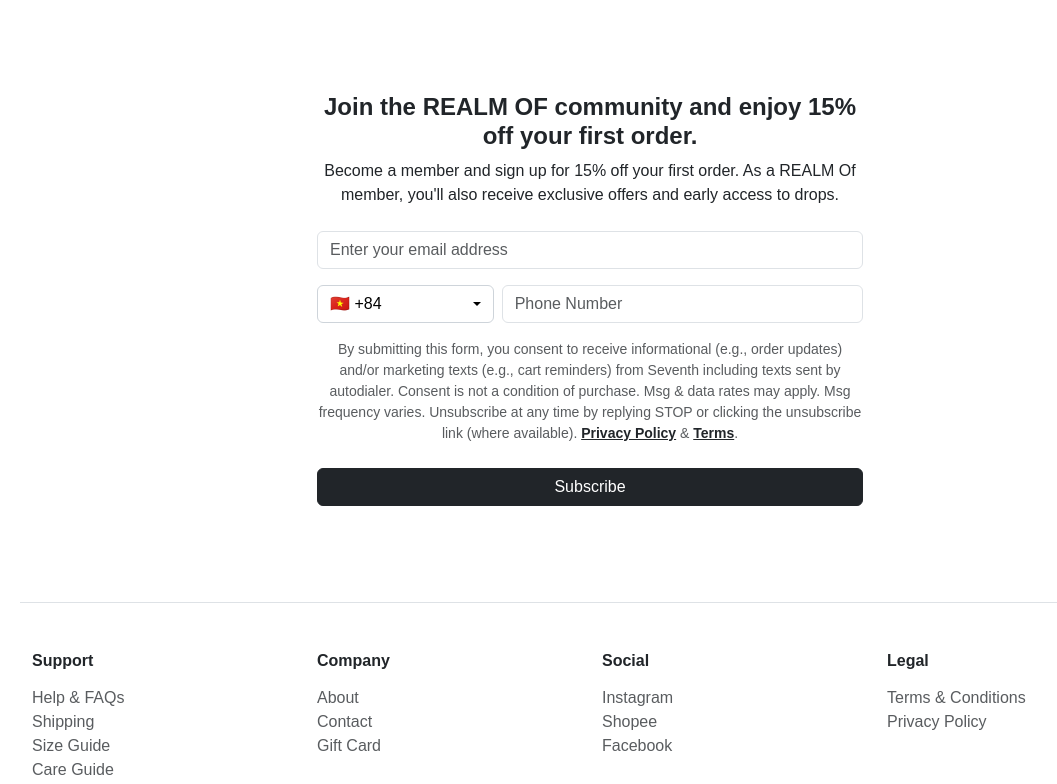
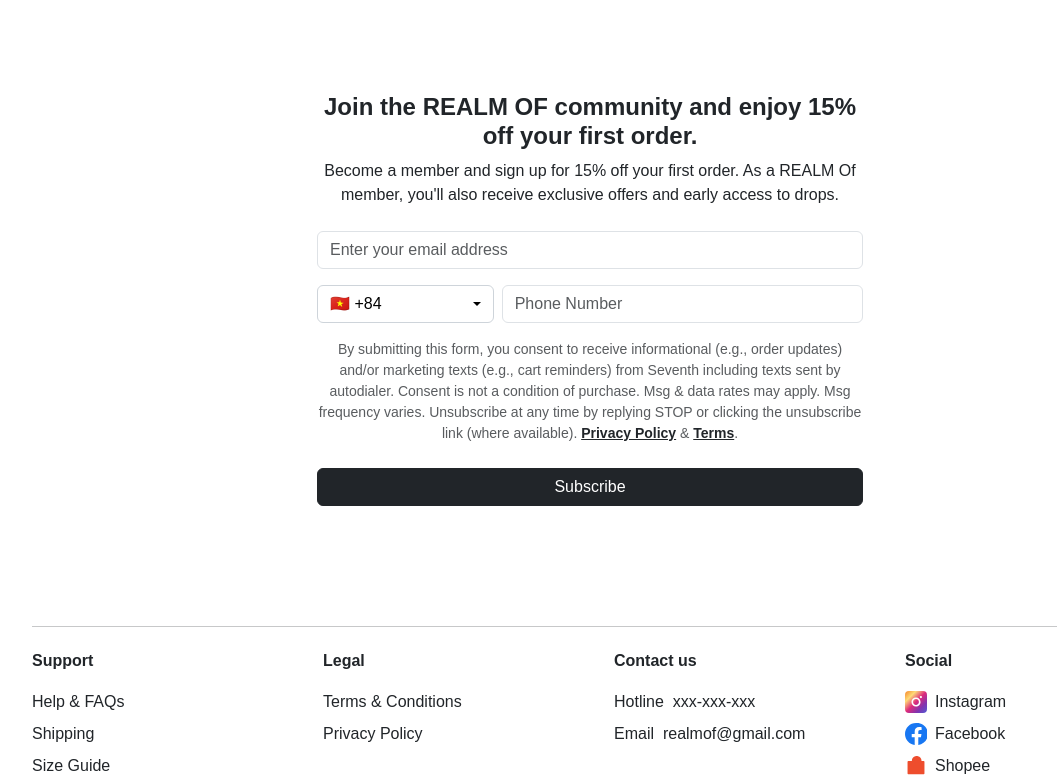
Before and after one commit to DennisDo1708/REALMOF, a plain HTML site: page index.html in a window 1280 px wide. Shown: the part 2016-2800 px from the top of the page, without its empty margins (50-1107 px from the left). Drawn offline with nearby package versions, Linux system fonts and the light colour scheme.

Commit message:
Update index.html

```diff
--- a/index.html
+++ b/index.html
@@ -147,6 +147,7 @@
     <button class="btn" id="menuClose"><i class="bi bi-x-lg"></i></button>
   </div>
   <ul class="list-unstyled">
+    <li><a href="#" class="text-decoration-none d-block py-2" target="_blank">About</a></li>
     <li><a href="index2.html" class="text-decoration-none d-block py-2" target="_blank">Shop All</a></li>
     <li><a href="#" class="text-decoration-none d-block py-2">Gift Card</a></li>
     <li>
@@ -300,51 +301,87 @@
   </div>
 </section>
 
-<!-- Footer Section -->
-<footer class="container py-5 border-top mt-5">
-  <div class="row row-cols-2 row-cols-md-4 g-4">
-    <!-- Support -->
-    <div>
-      <h6 class="fw-bold mb-3">Support</h6>
-      <ul class="list-unstyled">
-        <li><a href="#" class="text-decoration-none text-muted">Help & FAQs</a></li>
-        <li><a href="#" class="text-decoration-none text-muted">Shipping</a></li>
-        <li><a href="#" class="text-decoration-none text-muted">Size Guide</a></li>
-        <li><a href="#" class="text-decoration-none text-muted">Care Guide</a></li>
-        <li><a href="#" class="text-decoration-none text-muted">Exchanges & Returns</a></li>
-      </ul>
-    </div>
+<!-- ====== ABOUT + FOOTER ====== -->
+<section class="py-5 text-center" style="background:#fff;">
+  <div class="container">
+    <hr class="my-4">
 
-    <!-- Company -->
-    <div>
-      <h6 class="fw-bold mb-3">Company</h6>
-      <ul class="list-unstyled">
-        <li><a href="#" class="text-decoration-none text-muted">About</a></li>
-        <li><a href="#" class="text-decoration-none text-muted">Contact</a></li>
-        <li><a href="#" class="text-decoration-none text-muted">Gift Card</a></li>
-      </ul>
-    </div>
+    <!-- 4 columns -->
+    <div class="row justify-content-center g-5 text-md-start">
 
-    <!-- Social -->
-    <div>
-      <h6 class="fw-bold mb-3">Social</h6>
-      <ul class="list-unstyled">
-        <li><a href="#" class="text-decoration-none text-muted">Instagram</a></li>
-        <li><a href="#" class="text-decoration-none text-muted">Shopee</a></li>
-        <li><a href="#" class="text-decoration-none text-muted">Facebook</a></li>
-      </ul>
-    </div>
+      <!-- Support -->
+      <div class="col-10 col-sm-6 col-lg-3">
+        <h6 class="fw-bold mb-3">Support</h6>
+        <ul class="list-unstyled mb-0">
+          <li class="py-1"><a href="#" class="text-decoration-none text-dark">Help & FAQs</a></li>
+          <li class="py-1"><a href="#" class="text-decoration-none text-dark">Shipping</a></li>
+          <li class="py-1"><a href="#" class="text-decoration-none text-dark">Size Guide</a></li>
+          <li class="py-1"><a href="#" class="text-decoration-none text-dark">Care Guide</a></li>
+          <li class="py-1"><a href="#" class="text-decoration-none text-dark">Exchanges & Returns</a></li>
+        </ul>
+      </div>
 
-    <!-- Legal -->
-    <div>
-      <h6 class="fw-bold mb-3">Legal</h6>
-      <ul class="list-unstyled">
-        <li><a href="#" class="text-decoration-none text-muted">Terms & Conditions</a></li>
-        <li><a href="#" class="text-decoration-none text-muted">Privacy Policy</a></li>
-      </ul>
+      <!-- Legal -->
+      <div class="col-10 col-sm-6 col-lg-3">
+        <h6 class="fw-bold mb-3">Legal</h6>
+        <ul class="list-unstyled mb-0">
+          <li class="py-1"><a href="#" class="text-decoration-none text-dark">Terms & Conditions</a></li>
+          <li class="py-1"><a href="#" class="text-decoration-none text-dark">Privacy Policy</a></li>
+        </ul>
+      </div>
+
+      <!-- Contact us -->
+      <div class="col-10 col-sm-6 col-lg-3">
+        <h6 class="fw-bold mb-3">Contact us</h6>
+        <div class="py-1">Hotline&nbsp;&nbsp;xxx-xxx-xxx</div>
+        <div class="py-1">Email&nbsp;&nbsp;realmof@gmail.com</div>
+      </div>
+
+      <!-- Social -->
+      <div class="col-10 col-sm-6 col-lg-3">
+        <h6 class="fw-bold mb-3">Social</h6>
+
+        <!-- Instagram -->
+        <div class="d-flex align-items-center gap-2 py-1 justify-content-center justify-content-md-start">
+          <svg width="22" height="22" viewBox="0 0 512 512" xmlns="http://www.w3.org/2000/svg">
+            <defs>
+              <linearGradient id="instaGradient" x1="0" y1="0" x2="1" y2="1">
+                <stop offset="0%" stop-color="#F58529"/>
+                <stop offset="25%" stop-color="#FEDA77"/>
+                <stop offset="50%" stop-color="#DD2A7B"/>
+                <stop offset="75%" stop-color="#8134AF"/>
+                <stop offset="100%" stop-color="#515BD4"/>
+              </linearGradient>
+            </defs>
+            <rect width="512" height="512" rx="18%" fill="url(#instaGradient)"/>
+            <path fill="#fff" d="M256 149c-58.6 0-106 47.4-106 106s47.4 106 106 106 106-47.4 106-106-47.4-106-106-106zm0 174c-37.6 0-68-30.4-68-68s30.4-68 68-68 68 30.4 68 68-30.4 68-68 68z"/>
+            <circle cx="370" cy="142" r="26" fill="#fff"/>
+          </svg>
+          <a href="https://www.instagram.com/realmof__/" target="_blank" class="text-decoration-none text-dark">Instagram</a>
+        </div>
+
+        <!-- Facebook -->
+        <div class="d-flex align-items-center gap-2 py-1 justify-content-center justify-content-md-start">
+          <svg width="22" height="22" viewBox="0 0 16 16" xmlns="http://www.w3.org/2000/svg">
+            <path fill="#1877F2" d="M8.051 0C3.61 0 0 3.562 0 7.954 0 11.986 3.084 15.379 7.05 15.996v-5.688H4.89V7.953H7.05V6.217c0-2.13 1.243-3.303 3.157-3.303.914 0 1.866.163 1.866.163v2.03h-1.05c-1.037 0-1.359.642-1.359 1.3v1.547h2.312l-.37 2.355H9.664v5.688C13.63 15.38 16.714 11.986 16.714 7.954 16.715 3.562 13.105 0 8.663 0H8.051z"/>
+          </svg>
+          <a href="https://www.facebook.com/realmofofficial" target="_blank" class="text-decoration-none text-dark">Facebook</a>
+        </div>
+
+        <!-- Shopee -->
+        <div class="d-flex align-items-center gap-2 py-1 justify-content-center justify-content-md-start">
+          <svg width="22" height="22" viewBox="0 0 1024 1024" xmlns="http://www.w3.org/2000/svg">
+            <path fill="#EE4D2D" d="M870.4 281.6H768v-25.6c0-96-70.4-179.2-163.2-198.4-19.2-3.2-38.4-6.4-60.8-6.4-22.4 0-41.6 3.2-60.8 6.4-92.8 19.2-163.2 102.4-163.2 198.4v25.6H153.6c-19.2 0-35.2 16-35.2 35.2v540.8c0 19.2 16 35.2 35.2 35.2h716.8c19.2 0 35.2-16 35.2-35.2V316.8c0-19.2-16-35.2-35.2-35.2z"/>
+          </svg>
+          <a href="https://shopee.vn" target="_blank" class="text-decoration-none text-dark">Shopee</a>
+        </div>
+
+      </div>
     </div>
   </div>
-</footer>
+</section>
+
+
 
   <!-- Bootstrap JS -->
   <script src="https://cdn.jsdelivr.net/npm/bootstrap@5.3.3/dist/js/bootstrap.bundle.min.js"></script>
```
